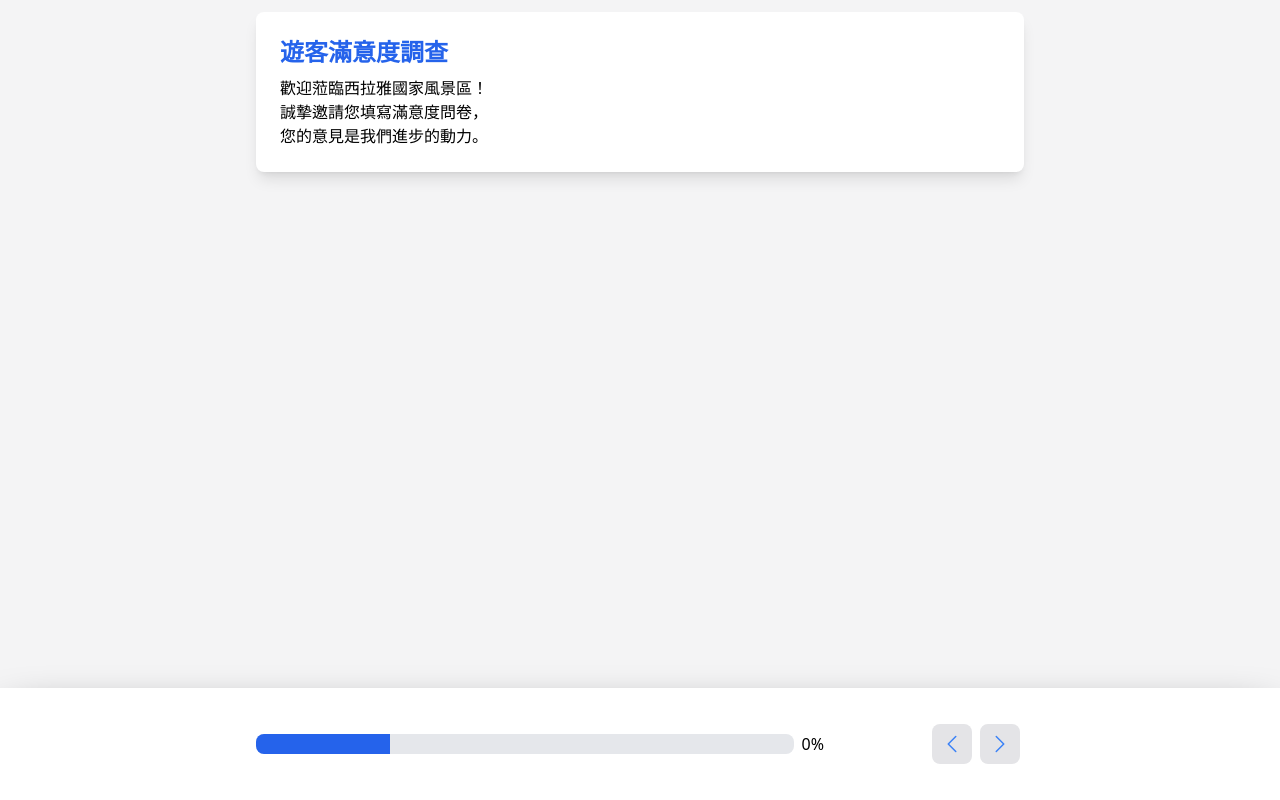
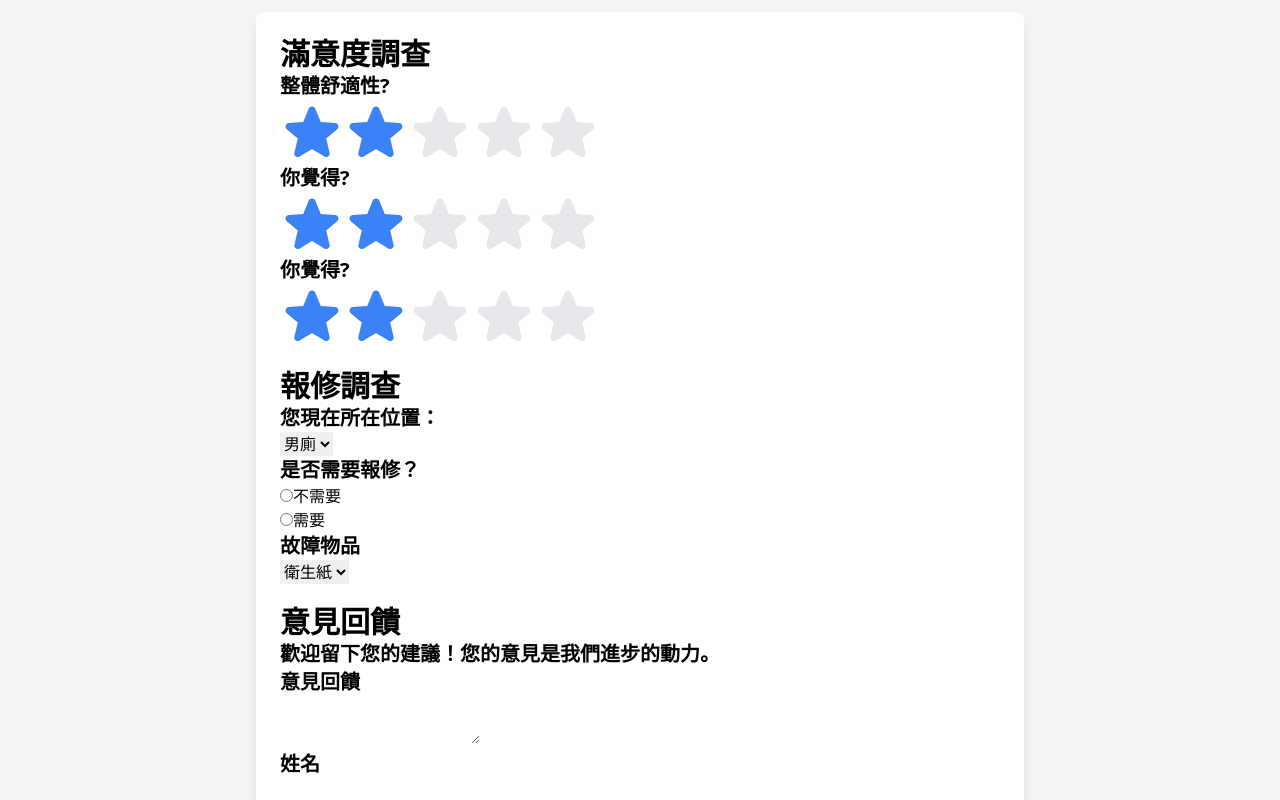
Before and after one commit to s414june/my-first-vite, a Vue app: page /#/page/1 in a window 1280 px wide. Shown: the top 800 px of the page. Built offline with nearby package versions, Linux system fonts and the light colour scheme.

Commit message:
增加問卷內容

```diff
--- a/src/App.vue
+++ b/src/App.vue
@@ -4,7 +4,7 @@ import Footer from "./components/Footer.vue";
 </script>
 
 <template>
-  <div class="bg-zinc-100 flex flex-col h-screen">
+  <div class="bg-zinc-100 flex flex-col">
     <!-- <div>
     <a href="https://vitejs.dev" target="_blank">
       <img src="/vite.svg" class="logo" alt="Vite logo" />
@@ -16,9 +16,7 @@ import Footer from "./components/Footer.vue";
     <!-- <HelloWorld msg="Vite + Vue" /> -->
     <div class="grow">
       <div class="flex justify-center">
-        <div
-          class="block p-6 rounded-lg shadow-lg bg-white max-w-full w-192 m-3"
-        >
+        <div class="block p-6 rounded-lg shadow-lg bg-white max-w-full w-192 m-3">
           <!-- <h5 class="text-gray-900 text-xl leading-tight font-medium mb-2">
             Card title
           </h5>
--- /dev/null
+++ b/src/components/Fivestar.vue
@@ -0,0 +1,40 @@
+<script setup lang="ts">
+import { StarIcon } from "@heroicons/vue/24/solid";
+
+let scoreNum: number = 2;
+function hasScore(starNum: number) {
+  let hasScore = false;
+  if (scoreNum >= starNum) hasScore = true;
+  return {
+    "text-blue-500": hasScore,
+    "text-gray-200": !hasScore
+  };
+}
+// defineProps<{
+//   options: {}
+// }>();
+</script>
+<template>
+  <div class="flex">
+    <StarIcon
+      class="w-16"
+      :class="hasScore(1)"
+    ></StarIcon>
+    <StarIcon
+      class="w-16"
+      :class="hasScore(2)"
+    ></StarIcon>
+    <StarIcon
+      class="w-16"
+      :class="hasScore(3)"
+    ></StarIcon>
+    <StarIcon
+      class="w-16"
+      :class="hasScore(4)"
+    ></StarIcon>
+    <StarIcon
+      class="w-16"
+      :class="hasScore(5)"
+    ></StarIcon>
+  </div>
+</template>
--- a/src/view/page.vue
+++ b/src/view/page.vue
@@ -1,53 +1,63 @@
 <script setup lang="ts">
+import { reactive } from "@vue/reactivity";
 import { useRouter } from "vue-router";
 import { useStore } from "vuex";
-import Button from "../components/Button.vue";
+import Fivestar from "../components/Fivestar.vue";
 const store = useStore();
 const router = useRouter();
 const pages = [
   {
     id: 1,
-    title: "滿意度",
+    title: "滿意度調查",
     blocks: [
       {
         id: 1,
-        type: "fivestar",
+        element: "div",
+        type: "Fivestar",
+        text: "整體舒適性?",
+        order: 0,
+        required: true,
+        options: [],
+      },
+      {
+        id: 2,
+        element: "div",
+        type: "Fivestar",
         text: "你覺得?",
         order: 0,
         required: true,
+        options: [],
       },
       {
-        id: 2,
-        type: "fivestar",
+        id: 3,
+        element: "div",
+        type: "Fivestar",
         text: "你覺得?",
         order: 0,
         required: true,
-      },
-      {
-        id: 3,
-        type: "fivestar",
-        text: "你覺得?",
-        order: 0,
-        required: true,
+        options: [],
       },
     ],
   },
   {
     id: 2,
-    title: "報修",
+    title: "報修調查",
     blocks: [
       {
-        type: "select",
+        element: "select",
+        type: "",
         text: "您現在所在位置：",
         order: 0,
-        option: [
+        options: [
           {
             id: 1,
+            element: "option",
             text: "男廁",
             value: "1",
           },
           {
             id: 2,
+            element: "option",
             text: "女廁",
             value: "2",
           },
@@ -55,17 +65,20 @@ const pages = [
         required: true,
       },
       {
+        element: "input",
         type: "radio",
         text: "是否需要報修？",
         order: 0,
-        option: [
+        options: [
           {
             id: 3,
+            element: "label",
             text: "不需要",
             value: "0",
           },
           {
             id: 4,
+            element: "label",
             text: "需要",
             value: "1",
           },
@@ -73,18 +86,21 @@ const pages = [
         required: true,
       },
       {
-        type: "select",
+        element: "select",
+        type: "",
         text: "故障物品",
         parent: [4],
         order: 0,
-        option: [
+        options: [
           {
             id: 5,
+            element: "option",
             text: "衛生紙",
             value: "1",
           },
           {
             id: 6,
+            element: "option",
             text: "洗手乳",
             value: "2",
           },
@@ -93,46 +109,55 @@ const pages = [
       },
     ],
   },
-
   {
     id: 3,
     title: "意見回饋",
     blocks: [
       {
         id: 1,
-        type: "info",
+        element: "p",
+        type: "",
         text: "歡迎留下您的建議！您的意見是我們進步的動力。",
         order: 0,
         // required: true,
+        options: [],
       },
       {
         id: 2,
-        type: "textarea",
+        element: "textarea",
+        type: "Textarea",
         text: "意見回饋",
         order: 0,
         required: false,
+        options: [],
       },
       {
         id: 3,
+        element: "input",
         type: "text",
         text: "姓名",
         order: 0,
         required: false,
+        options: [],
       },
       {
         id: 4,
+        element: "input",
         type: "text",
         text: "聯絡電話",
         order: 0,
         required: false,
+        options: [],
       },
 
       {
         id: 4,
+        element: "input",
         type: "email",
         text: "電子信箱",
         order: 0,
         required: false,
+        options: [],
       },
     ],
   },
@@ -141,15 +166,55 @@ const pushPage = () => {
   let id = ++store.state.id;
   router.push(`/page/${id}`);
 };
+
+const data = reactive({
+  type: "Fivestar",
+});
 </script>
 <template>
-  <div>
-    <h1 class="text-blue-600 text-2xl font-bold mb-2">遊客滿意度調查</h1>
-    <div>
-      歡迎蒞臨西拉雅國家風景區！<br />
-      誠摯邀請您填寫滿意度問卷，<br />
-      您的意見是我們進步的動力。
+  <div v-for="page in pages">
+    <div class="mb-5">
+      <h2 class="text-3xl font-bold">
+        {{ page.title }}
+      </h2>
+      <div v-for="block in page.blocks">
+        <h5 class="text-xl font-bold">
+          {{ block.text }}
+        </h5>
+        <div v-if="block.element === 'select'">
+          <component :is="block.element" :type="block.type">
+            <slot>
+              <component
+                v-for="option in block.options"
+                :is="option.element"
+                :value="option.id"
+              >
+                <slot>
+                  {{ option.text }}
+                </slot>
+              </component>
+            </slot>
+          </component>
+        </div>
+        <div v-else-if="block.type === ('radio' || 'checkbox')">
+          <div v-for="option in block.options">
+            <component :is="block.element" :type="block.type"></component>
+            <component
+              v-if="block.options.length > 0 && block.element != 'select'"
+              :is="option.element"
+              :value="option.id"
+            >
+              <slot>
+                {{ option.text }}
+              </slot>
+            </component>
+          </div>
+        </div>
+        <div v-else>
+          <component :is="block.element" :type="block.type"> </component>
+        </div>
+        <Fivestar v-if="block.type == 'Fivestar'"></Fivestar>
+      </div>
     </div>
-    <div class="w-full flex justify-center"></div>
   </div>
 </template>
```
Also changed, not shown: src/components/Button.vue (line endings or trailing spaces).
